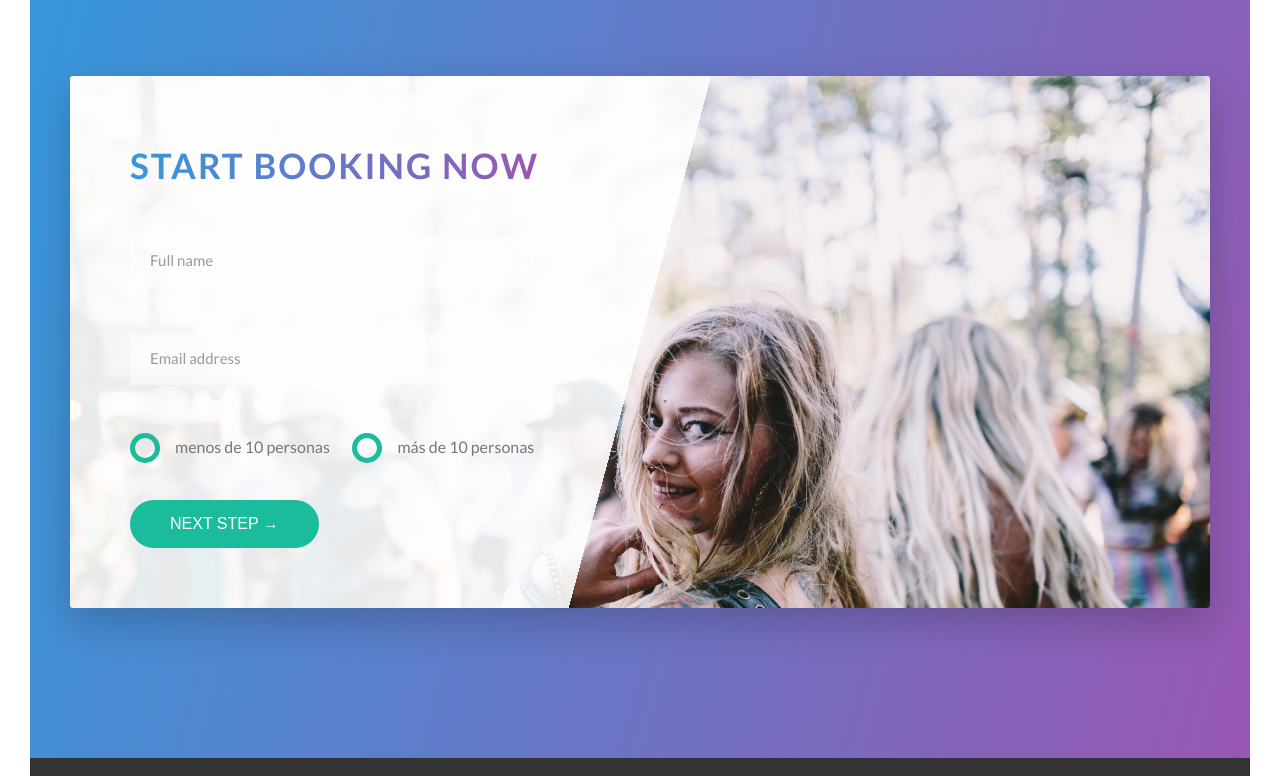
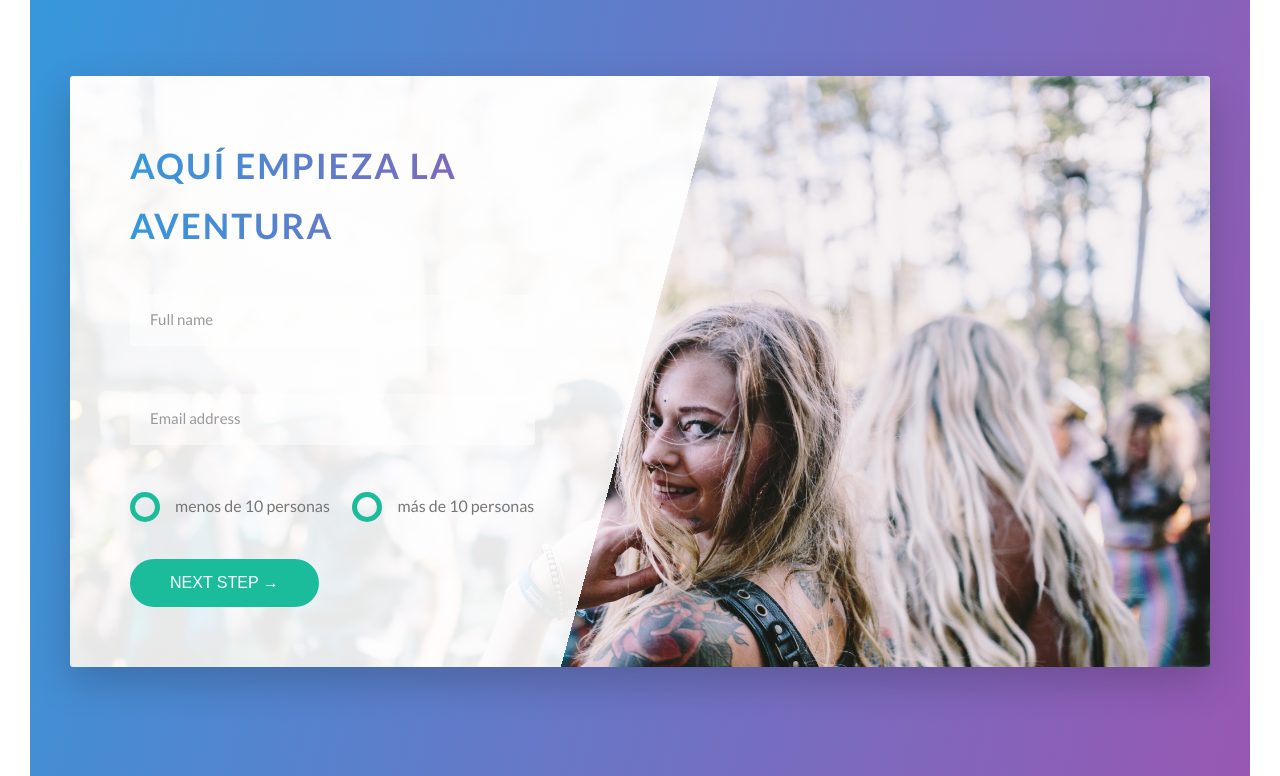
Before and after one commit to SandraCGarcia/musinside-official, a website: page index.html in a window 1280 px wide. Shown: the part 4740-5516 px from the top of the page. Drawn offline with Linux system fonts and the light colour scheme.

Commit message:
version final

```diff
--- a/index.html
+++ b/index.html
@@ -314,7 +314,7 @@
                             <form action="#" class="form">
                                 <div class="u-margin-bottom-medium">
                                     <h2 class="heading-secondary">
-                                        Start booking now
+                                        Aquí empieza la aventura
                                     </h2>
                                 </div>
 
```
